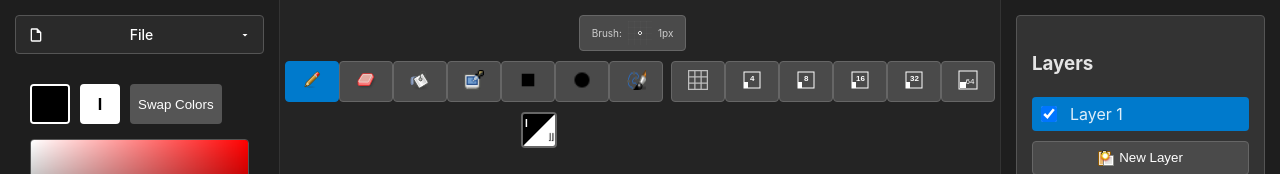
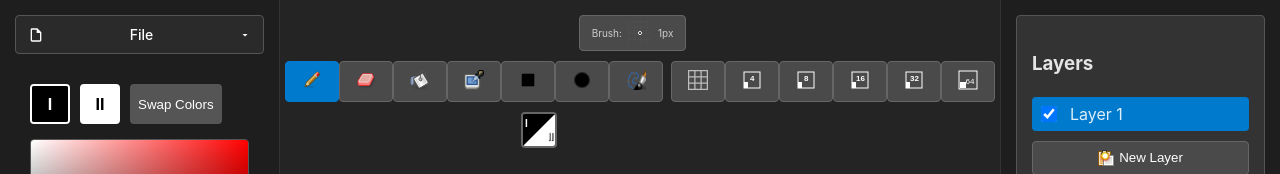
Before and after one commit to YamesYamerson/spritemaker, a React (Vite) app: page / in a window 1280 px wide. Shown: the top 174 px of the page. Built offline with nearby package versions, Linux system fonts and the light colour scheme.

Commit message:
feat: color picker
Added function to check bg color and change label from black to white based on color

```diff
--- a/src/components/ColorPicker.tsx
+++ b/src/components/ColorPicker.tsx
@@ -7,6 +7,41 @@ import {
   safeFillRect,
   isValidHexColor
 } from '../utils/colorUtils'
+
+// Function to determine if text should be black or white based on background color
+const getContrastTextColor = (backgroundColor: string): string => {
+  // Handle transparent colors
+  if (backgroundColor === 'transparent') {
+    return '#000'
+  }
+
+  // Handle rgba colors
+  if (backgroundColor.startsWith('rgba')) {
+    const rgbaMatch = backgroundColor.match(/rgba?\((\d+),\s*(\d+),\s*(\d+)(?:,\s*[\d.]+)?\)/)
+    if (rgbaMatch) {
+      const r = parseInt(rgbaMatch[1])
+      const g = parseInt(rgbaMatch[2])
+      const b = parseInt(rgbaMatch[3])
+      // Calculate perceived brightness using luminance formula
+      const luminance = (0.299 * r + 0.587 * g + 0.114 * b) / 255
+      return luminance > 0.5 ? '#000' : '#fff'
+    }
+  }
+
+  // Handle hex colors
+  if (backgroundColor.startsWith('#')) {
+    const hex = backgroundColor.slice(1)
+    const r = parseInt(hex.slice(0, 2), 16)
+    const g = parseInt(hex.slice(2, 4), 16)
+    const b = parseInt(hex.slice(4, 6), 16)
+    // Calculate perceived brightness using luminance formula
+    const luminance = (0.299 * r + 0.587 * g + 0.114 * b) / 255
+    return luminance > 0.5 ? '#000' : '#fff'
+  }
+
+  // Default to black for unknown color formats
+  return '#000'
+}
 
 interface ColorPickerProps {
   primaryColor: Color
@@ -357,33 +392,21 @@ const ColorPicker: React.FC<ColorPickerProps> = ({
             backgroundSize: '8px 8px',
             backgroundPosition: '0 0, 0 4px, 4px -4px, -4px 0px'
           }} />
-          {/* Color with alpha - use HSV to RGB conversion for accurate colors */}
+          {/* Primary color display */}
           <div style={{
             position: 'absolute',
             top: 0,
             left: 0,
             right: 0,
             bottom: 0,
-            backgroundColor: (() => {
-              try {
-                const rgbColor = hsvToRgb(hue, saturation, value)
-                // Convert hex to RGB values for rgba
-                const r = parseInt(rgbColor.slice(1, 3), 16)
-                const g = parseInt(rgbColor.slice(3, 5), 16)
-                const b = parseInt(rgbColor.slice(5, 7), 16)
-                return `rgba(${r}, ${g}, ${b}, ${alpha})`
-              } catch (error) {
-                console.warn('Failed to convert HSV to RGB for display:', error)
-                return `hsla(${hue}, ${saturation}%, ${Math.round((2 - saturation/100) * value/100 * 50)}%, ${alpha})`
-              }
-            })(),
+            backgroundColor: primaryColor,
             display: 'flex',
             alignItems: 'center',
             justifyContent: 'center',
-            color: '#000',
+            color: getContrastTextColor(primaryColor),
             fontWeight: 'bold'
           }}>
-            II
+            I
           </div>
         </div>
         <div style={{
@@ -395,10 +418,10 @@ const ColorPicker: React.FC<ColorPickerProps> = ({
           display: 'flex',
           alignItems: 'center',
           justifyContent: 'center',
-          color: '#000',
+          color: getContrastTextColor(secondaryColor),
           fontWeight: 'bold'
         }}>
-          I
+          II
         </div>
         <button
           onClick={handleSwapColors}
```
Also changed, not shown: 1 other file (tests, documents, lock files or other folders).
